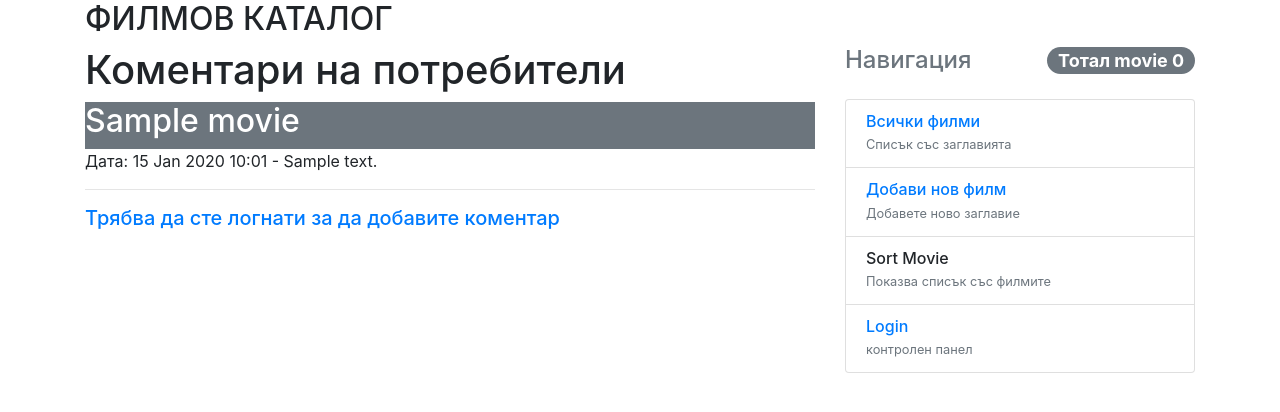
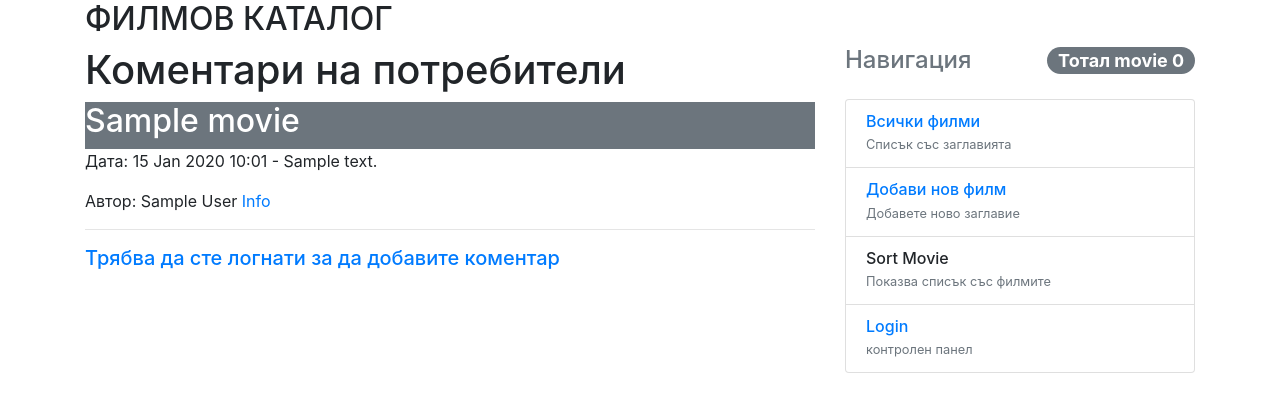
Before and after one commit to borko81/mymdb, a Django app: page /comments/1/movie/ in a window 1280 px wide. Shown: the top 412 px of the page. Run offline with Django 3.2, Linux system fonts and the light colour scheme; tables that the repository leaves empty hold one stand-in row (values such as "Sample post"); some libraries are stand-ins or nearby versions.

Commit message:
Add show info for profile, show picture if user has one, comments view from evryone, but add only for login user

```diff
--- a/config/core/forms.py
+++ b/config/core/forms.py
@@ -76,7 +76,7 @@ class ProfileEditForm(forms.ModelForm):
 class CommentsForm(forms.ModelForm):
     class Meta:
         model = Comments
-        fields = ('post', 'body')
+        fields = ('post', 'body',)
 
     def __init__(self, *args, **kwargs):
         super(CommentsForm, self).__init__(*args, **kwargs)
--- a/config/core/models.py
+++ b/config/core/models.py
@@ -1,3 +1,5 @@
+from datetime import datetime
+
 from django.conf import settings
 from django.db import models
 
@@ -40,10 +42,11 @@ class Profile(models.Model):
 class Comments(models.Model):
     post = models.ForeignKey(Movie, on_delete=models.CASCADE, related_name='comments')
     body = models.TextField()
-    created_on = models.DateTimeField(auto_now_add=True)
+    created_on = models.DateTimeField(default=datetime.now)
+    author = models.CharField(max_length=50)
 
     class Meta:
-        ordering = ['created_on']
+        ordering = ['-created_on']
 
     def __str__(self):
         return 'Comment for {}'.format(self.post.title)
--- a/config/core/urls.py
+++ b/config/core/urls.py
@@ -8,7 +8,7 @@ from .views import (
     movie_delete,
     user_login,
     registration,
-    edit, comments,
+    edit, comments, view_profile_info,
 )
 app_name = 'movies'
 urlpatterns = [
@@ -18,6 +18,7 @@ urlpatterns = [
     path('create_movie/<int:m_id>/', movie_create, name='create_movie'),
     path('delete/<int:m_id>/movie/', movie_delete, name='delete_movie'),
     path('comments/<int:m_id>/movie/', comments, name='comments'),
+    path('profile_info/<str:username>/', view_profile_info, name='profile_info'),
 
     # Login and register urls's
     path('login/', user_login, name='user_login'),
--- a/config/core/views.py
+++ b/config/core/views.py
@@ -2,6 +2,7 @@ from core.forms import NewMovieForm, UserEditForm, ProfileEditForm
 from core.models import Movie, Profile
 from django.contrib.auth import authenticate, login
 from django.contrib.auth.decorators import login_required
+from django.contrib.auth.models import User
 from django.shortcuts import get_object_or_404, render, redirect
 from django.views.generic import ListView, DetailView
 
@@ -137,6 +138,20 @@ def comments(request, m_id):
         return render(request, 'core/comments.html', context)
     movie_id = request.POST['movie_id']
     movie_body = request.POST['movie_body']
-    Comments.objects.create(post=Movie.objects.get(id=movie_id), body=movie_body)
+    Comments.objects.create(post=Movie.objects.get(id=movie_id), body=movie_body, author=request.user)
     return redirect('movies:comments', m_id)
     # return redirect('movies:user_login')
+
+
+# View profile info from comments template
+def view_profile_info(request, username):
+    search_user = User.objects.get(username=username)
+    context = {}
+    context['username'] = username
+    if search_user.is_superuser:
+        context['info'] = 'super user'
+
+    else:
+        profiles = Profile.objects.filter(user=search_user)[0]
+        context['info'] = profiles
+    return render(request, 'login_register/profile_view.html', context)
--- a/config/templates/core/comments.html
+++ b/config/templates/core/comments.html
@@ -15,13 +15,14 @@
 
         {% if comments %}
             {% for comment in comments %}
-                <p>Дата: {{ comment.created_on|date:"d M Y H:m" }} - {{ comment.body }}</p>
+                <p>Дата: {{ comment.created_on|date:"d M Y H:m" }} - {{ comment.body }}</p>Автор: {{ comment.author }}
+                <a href="{% url 'movies:profile_info' comment.author %}">Info</a>
+                <hr>
             {% endfor %}
         {% else %}
             <p>Няма коментари. Може да добавите първи.</p>
         {% endif %}
 
-        <hr>
 
         {% if user.is_authenticated %}
             <form action="{% url 'movies:comments' movies.id %}" method="POST">
--- a/config/templates/login_register/register_done.html
+++ b/config/templates/login_register/register_done.html
@@ -5,7 +5,7 @@
 
 <h1>Добре дошъл {{ new_user.first_name }}</h1>
 <p>Вашият акаунт е създаден успешно може да се логнете тук
-    <a href="{% url 'movies:login' %}">log in</a>
+    <a href="{% url 'movies:user_login' %}">log in</a>
 </p>
 
 
```
Also changed, not shown: config/templates/login_register/profile_view.html (added, +26 -0 lines), config/core/migrations/0002_auto_20210718_2219.py (added), config/core/migrations/0002_movie_image.py (deleted), config/core/migrations/0003_alter_movie_rating.py (deleted), config/core/migrations/0003_comments_author.py (added), config/core/migrations/0004_alter_comments_options.py (added), config/core/migrations/0004_alter_movie_image.py (deleted), config/core/migrations/0005_alter_comments_created_on.py (added), config/core/migrations/0005_profile.py (deleted), config/core/migrations/0006_comments.py (deleted), config/media/images/2048664.jpg (added), config/media/users/2021/09/18/default.png (added).
